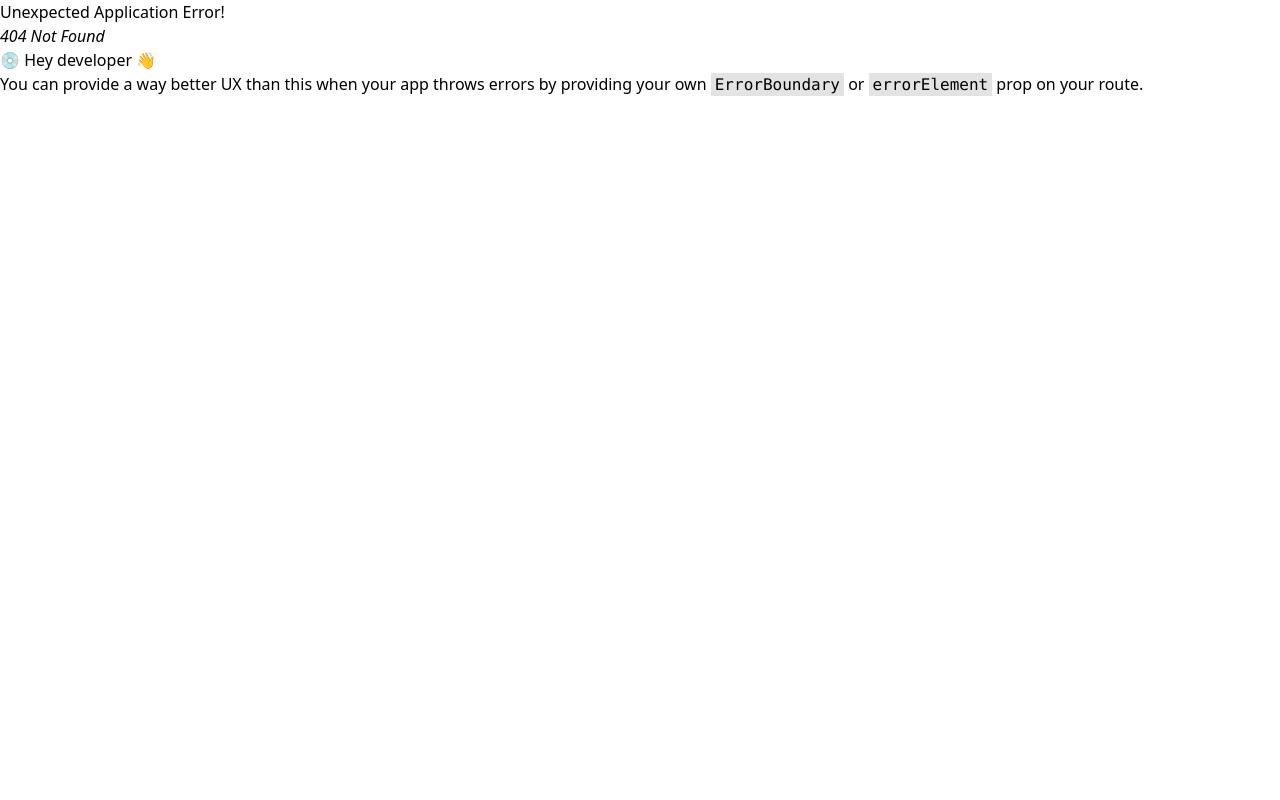
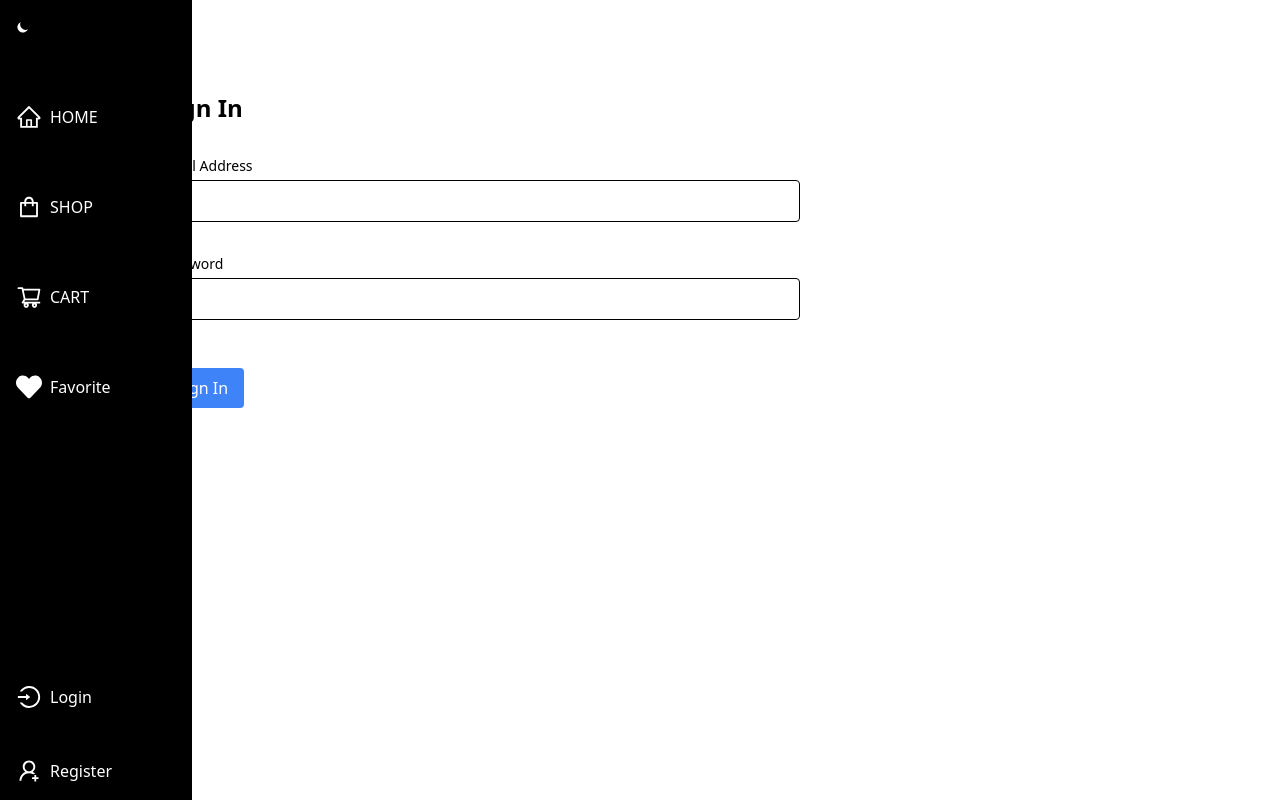
Before and after one commit to YossiTuch/yossi-store, a React (Vite) app in the folder frontend/: page /login in a window 1280 px wide. Before the commit this address had no page. Built offline with nearby package versions, Linux system fonts and the light colour scheme.

Commit message:
Refactored jsconfig for cleaner imports, updated main.jsx to include Login route, and enhanced Navigation component with logout functionality and theme toggle. Improved user state handling in Navigation.

```diff
--- a/frontend/jsconfig.json
+++ b/frontend/jsconfig.json
@@ -1,15 +1,10 @@
 {
   "compilerOptions": {
     "allowJs": true,
-    "checkJs": true,
     "jsx": "react-jsx",
     "module": "esnext",
     "moduleResolution": "bundler",
     "target": "ES2022",
-    "baseUrl": ".",
-    "paths": {
-      "@/*": ["src/*"]
-    }
   },
   "include": ["src"]
 }
--- a/frontend/src/main.jsx
+++ b/frontend/src/main.jsx
@@ -6,12 +6,17 @@ import "./index.css";
 import { Route, RouterProvider, createRoutesFromElements } from "react-router";
 import { createBrowserRouter } from "react-router";
 import { Provider } from "react-redux";
-import store from "./redux/store";
+import store from "./redux/store.js";
+
+import Login from "./pages/Auth/Login.jsx";
 
 const router = createBrowserRouter(
-  createRoutesFromElements(<Route path="/" element={<App />} />),
+  createRoutesFromElements(
+    <Route path="/" element={<App />}>
+      <Route path="/login" element={<Login />} />
+    </Route>,
+  ),
 );
-
 createRoot(document.getElementById("root")).render(
   <StrictMode>
     <Provider store={store}>
--- /dev/null
+++ b/frontend/src/pages/Auth/Login.jsx
@@ -0,0 +1,70 @@
+import { useState, useEffect } from "react";
+import { Link, useLocation, useNavigate } from "react-router-dom";
+import { useSelector, useDispatch } from "react-redux";
+import { useLoginMutation } from "../../redux/api/usersApiSlice";
+import { setCredentials } from "../../redux/features/auth/authSlice";
+import { toast } from "react-toastify";
+const Login = () => {
+  const [email, setEmail] = useState("");
+  const [password, setPassword] = useState("");
+  const dispatch = useDispatch();
+  const navigate = useNavigate();
+
+  const [login, { isloading }] = useLoginMutation();
+
+  const { userInfo } = useSelector((state) => state.auth);
+  const { search } = useLocation();
+  const sp = new URLSearchParams(search);
+  const redirect = sp.get("redirect") || "/";
+
+  useEffect(() => {
+    if (userInfo) {
+      navigate(redirect);
+    }
+  }, [navigate, redirect, userInfo]);
+
+  return (
+    <div>
+      <section className="flex flex-wrap pl-[10rem]">
+        <div className="mt-[5rem] mr-[4rem]">
+          <h1 className="mb-4 text-2xl font-semibold">Sign In</h1>
+          <form className="container w-[40rem]">
+            <div className="my-[2rem]">
+              <label htmlFor="email" className="block text-sm font-medium">
+                Email Address
+              </label>
+              <input
+                type="email"
+                id="email"
+                className="mt-1 w-full rounded border p-2"
+                value={email}
+                onChange={(e) => setEmail(e.target.value)}
+              />
+            </div>
+            <div className="my-[2rem]">
+              <label htmlFor="password" className="block text-sm font-medium">
+                Password
+              </label>
+              <input
+                type="password"
+                id="password"
+                className="mt-1 w-full rounded border p-2"
+                value={password}
+                onChange={(e) => setPassword(e.target.value)}
+              />
+            </div>
+
+            <button
+              disabled={isloading}
+              type="submit"
+              className="my-[1rem] cursor-pointer rounded bg-blue-500 px-4 py-2 text-white"
+            >
+              {isloading ? "Signing In..." : "Sign In"}
+            </button>
+          </form>
+        </div>
+      </section>
+    </div>
+  );
+};
+export default Login;
--- a/frontend/src/pages/Auth/Navigation.jsx
+++ b/frontend/src/pages/Auth/Navigation.jsx
@@ -10,9 +10,12 @@ import {
 import { FaHeart } from "react-icons/fa";
 import { Link, useNavigate } from "react-router-dom";
 import { useSelector, useDispatch } from "react-redux";
-import { useLoginMutation } from "@/redux/api/usersApiSlice";
+import { useLoginMutation } from "../../redux/api/usersApiSlice";
+import { logout } from "../../redux/features/auth/authSlice";
+import { DarkThemeToggle } from "flowbite-react";
 
 const Navigation = () => {
+  const { userInfo } = useSelector((state) => state.auth);
   const [dropdownOpen, setDropdownOpen] = useState(false);
   const [showSidebar, setShowSidebar] = useState(false);
 
@@ -26,6 +29,22 @@ const Navigation = () => {
   const closeSidebar = () => {
     setShowSidebar(false);
   };
+
+  const dispatch = useDispatch();
+  const navigate = useNavigate();
+
+  const [logoutApiCall] = useLoginMutation();
+
+  const logoutHandler = async () => {
+    try {
+      await logoutApiCall().unwrap();
+      dispatch(logout());
+      navigate("/login");
+    } catch (error) {
+      console.error(error);
+    }
+  };
+
   return (
     <div
       style={{ zIndex: 999 }}
@@ -33,6 +52,9 @@ const Navigation = () => {
       id="navigation-container"
     >
       <div className="flex flex-col justify-center space-y-4">
+        <div>
+          <DarkThemeToggle />
+        </div>
         <Link
           to="/"
           className="flex transform items-center transition-transform hover:translate-x-2"
@@ -71,7 +93,11 @@ const Navigation = () => {
           onClick={toggleDropdown}
           className="glex text-gray-800 outline-none focus:items-center"
         >
-          {}
+          {userInfo ? (
+            <span className="text-white">{userInfo.username}</span>
+          ) : (
+            <></>
+          )}
         </button>
       </div>
 
```
